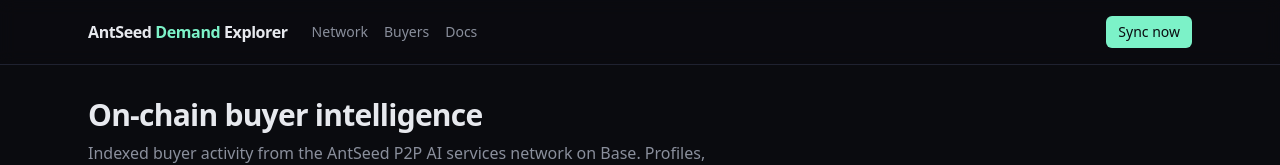
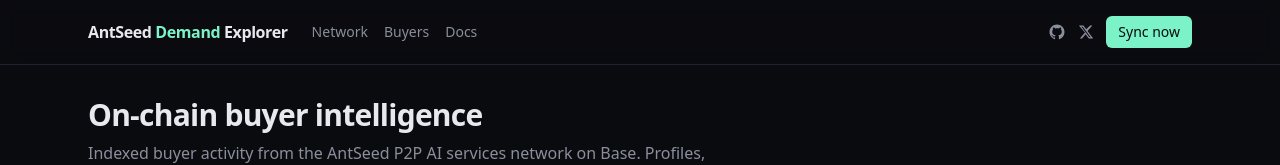
Before and after one commit to Augustas11/antseed-explorer, a Next.js app: page / in a window 1280 px wide. Shown: the top 165 px of the page. Built offline with nearby package versions, Linux system fonts and the light colour scheme; no server answers; the database is empty.

Commit message:
Add GitHub and X social icon links to header
Co-Authored-By: Claude Sonnet 4.6 <noreply@anthropic.com>

```diff
--- a/app/layout.tsx
+++ b/app/layout.tsx
@@ -31,7 +31,31 @@ export default function RootLayout({ children }: { children: React.ReactNode })
                 </a>
               </nav>
             </div>
-            <SyncButton />
+            <div className="flex items-center gap-3">
+              <a
+                href="https://github.com/Augustas11/antseed-explorer"
+                target="_blank"
+                rel="noreferrer"
+                aria-label="GitHub"
+                className="text-muted hover:text-ink transition-colors"
+              >
+                <svg viewBox="0 0 24 24" width="18" height="18" fill="currentColor" aria-hidden="true">
+                  <path d="M12 2C6.477 2 2 6.484 2 12.017c0 4.425 2.865 8.18 6.839 9.504.5.092.682-.217.682-.483 0-.237-.008-.868-.013-1.703-2.782.605-3.369-1.343-3.369-1.343-.454-1.158-1.11-1.466-1.11-1.466-.908-.62.069-.608.069-.608 1.003.07 1.531 1.032 1.531 1.032.892 1.53 2.341 1.088 2.91.832.092-.647.35-1.088.636-1.338-2.22-.253-4.555-1.113-4.555-4.951 0-1.093.39-1.988 1.029-2.688-.103-.253-.446-1.272.098-2.65 0 0 .84-.27 2.75 1.026A9.564 9.564 0 0112 6.844c.85.004 1.705.115 2.504.337 1.909-1.296 2.747-1.027 2.747-1.027.546 1.379.202 2.398.1 2.651.64.7 1.028 1.595 1.028 2.688 0 3.848-2.339 4.695-4.566 4.943.359.309.678.92.678 1.855 0 1.338-.012 2.419-.012 2.747 0 .268.18.58.688.482A10.019 10.019 0 0022 12.017C22 6.484 17.522 2 12 2z" />
+                </svg>
+              </a>
+              <a
+                href="https://x.com/AntFeed_"
+                target="_blank"
+                rel="noreferrer"
+                aria-label="X (Twitter)"
+                className="text-muted hover:text-ink transition-colors"
+              >
+                <svg viewBox="0 0 24 24" width="16" height="16" fill="currentColor" aria-hidden="true">
+                  <path d="M18.244 2.25h3.308l-7.227 8.26 8.502 11.24H16.17l-4.714-6.231-5.401 6.231H2.746l7.73-8.835L1.254 2.25H8.08l4.259 5.63L18.244 2.25zm-1.161 17.52h1.833L7.084 4.126H5.117L17.083 19.77z" />
+                </svg>
+              </a>
+              <SyncButton />
+            </div>
           </div>
         </header>
         <main className="max-w-6xl mx-auto px-6 py-8">{children}</main>
```
